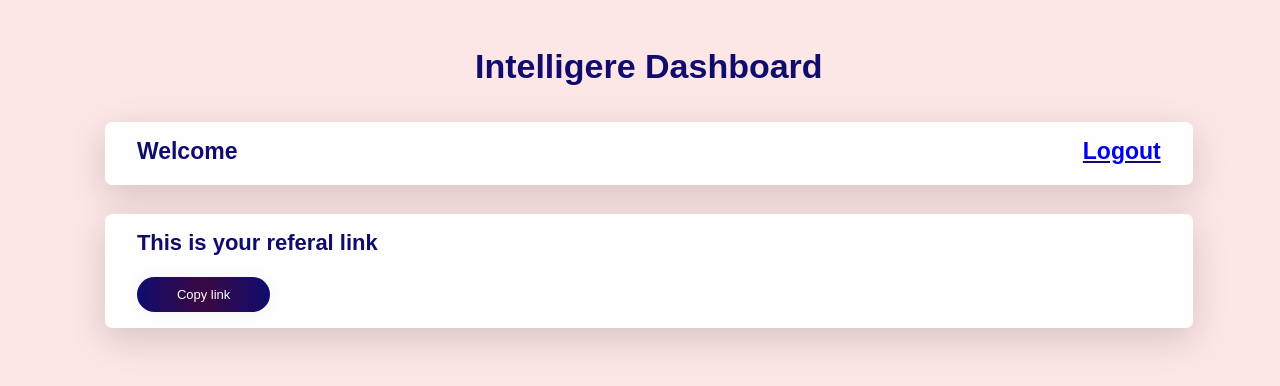
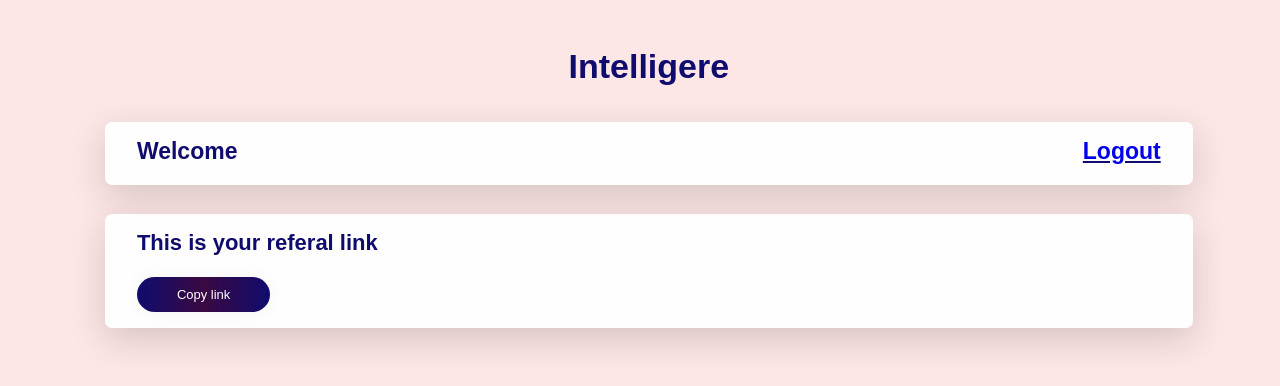
Before and after one commit to ankitpakhale/referralLink, a Django app: template CA/templates/maindash.html in a window 1280 px wide. Shown: the top 386 px of the page. Run offline with Django 3.2, Linux system fonts and the light colour scheme; the template is opened without the code that fills it, so the values that code supplies are empty.

```diff
--- a/CA/templates/maindash.html
+++ b/CA/templates/maindash.html
@@ -6,7 +6,7 @@
     <meta charset="UTF-8">
     <meta http-equiv="X-UA-Compatible" content="IE=edge">
     <meta name="viewport" content="width=device-width, initial-scale=1.0">
-    <title>CA Main dashboard</title>
+    <title>Intelligere Dashboard</title>
     <style>
         :root {
             --dark: #0F0C6E;
@@ -130,7 +130,7 @@
 
 <body>
     <div class="container">
-        <div class="heading">Intelligere Dashboard</div>
+        <div class="heading">Intelligere</div>
 
         <div class="card">
             <div class="spacing">
```
Also changed, not shown: CA/views.py (+7 -1 lines), db.sqlite3.
